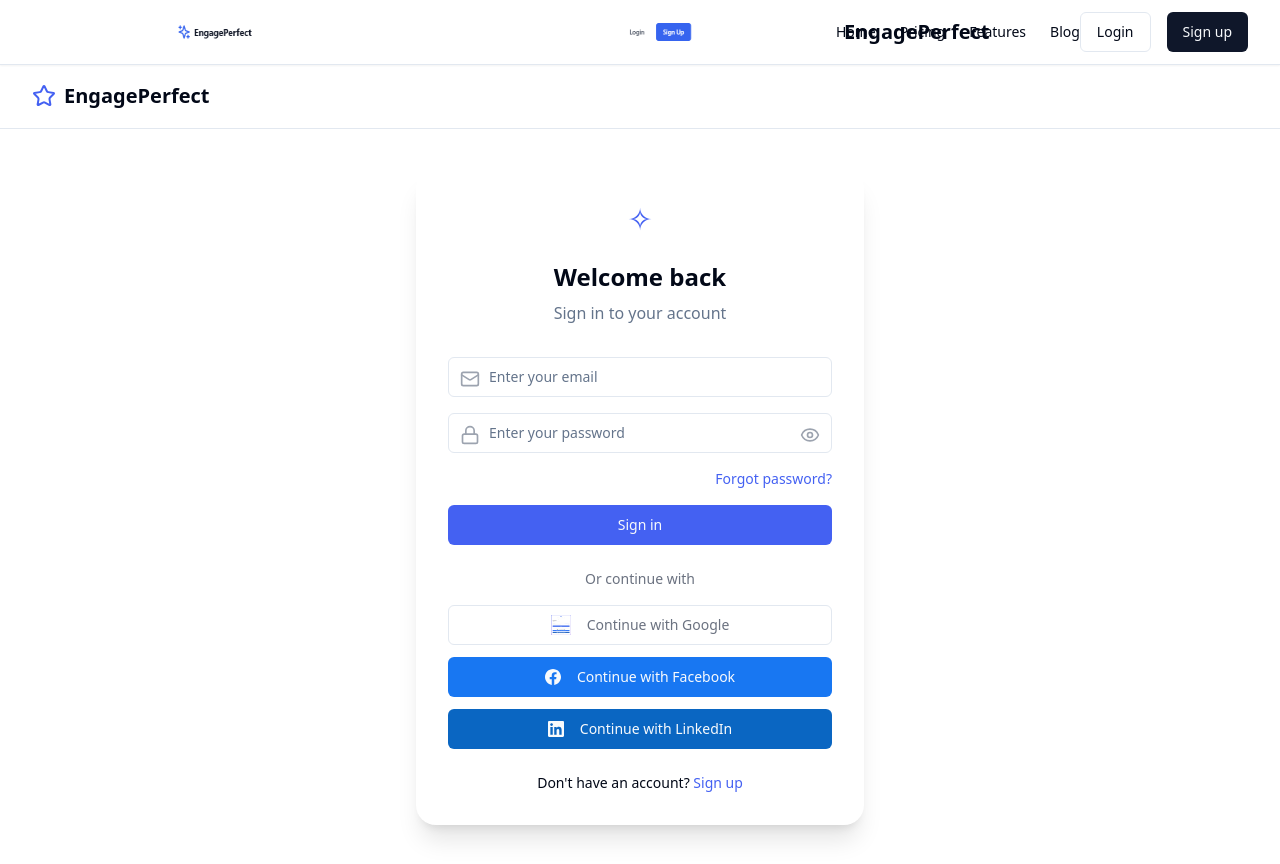
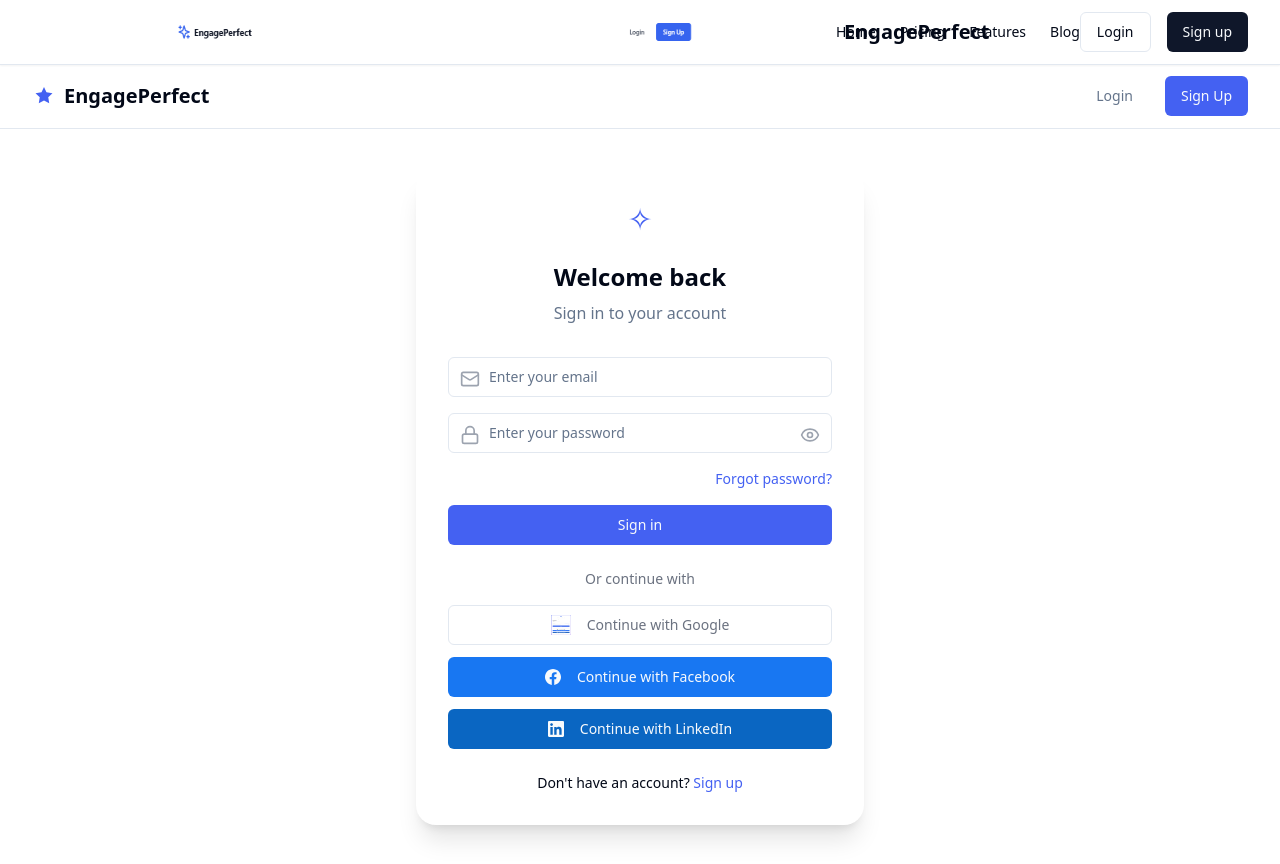
Before and after one commit to pkadima2/engage-media-analyzer, a React (Vite) app: page /auth in a window 1280 px wide. Built offline with nearby package versions, Linux system fonts and the light colour scheme.

Commit message:
Clean top and update logo
Removed unnecessary elements from the top section and updated the logo icon to the AI start icon as specified.
[skip gpt_engineer]

```diff
--- a/src/pages/Auth.tsx
+++ b/src/pages/Auth.tsx
@@ -1,11 +1,10 @@
-import { useState, useEffect } from "react";
+import { useState } from "react";
 import { useNavigate } from "react-router-dom";
 import { supabase } from "@/integrations/supabase/client";
 import { Alert, AlertDescription } from "@/components/ui/alert";
 import { Button } from "@/components/ui/button";
 import { Input } from "@/components/ui/input";
-import { Mail, Lock, Eye, EyeOff, User, Star } from "lucide-react";
-import { AuthError } from "@supabase/supabase-js";
+import { Mail, Lock, Eye, EyeOff, User } from "lucide-react";
 
 const Auth = () => {
   const navigate = useNavigate();
@@ -88,11 +87,30 @@ const Auth = () => {
   return (
     <div className="min-h-screen bg-background flex flex-col">
       {/* Header */}
-      <div className="w-full bg-background/95 backdrop-blur supports-[backdrop-filter]:bg-background/60 border-b">
-        <div className="container flex h-16 items-center">
+      <div className="w-full border-b">
+        <div className="container flex h-16 items-center justify-between">
           <div className="flex items-center space-x-2">
-            <Star className="h-6 w-6 text-[#4461F2]" />
-            <span className="font-bold text-xl">EngagePerfect</span>
+            <div className="text-[#4461F2]">
+              <svg width="24" height="24" viewBox="0 0 24 24" fill="none" xmlns="http://www.w3.org/2000/svg">
+                <path d="M12.0008 3L14.4608 8.34111L20.4848 9.16142L16.2428 13.3169L17.2208 19.3186L12.0008 16.5L6.78084 19.3186L7.75884 13.3169L3.51684 9.16142L9.54084 8.34111L12.0008 3Z" fill="currentColor"/>
+              </svg>
+            </div>
+            <span className="font-semibold text-xl">EngagePerfect</span>
+          </div>
+          <div className="flex items-center space-x-4">
+            <Button
+              variant="ghost"
+              className="text-muted-foreground"
+              onClick={() => setIsSignUp(false)}
+            >
+              Login
+            </Button>
+            <Button
+              className="bg-[#4461F2] hover:bg-[#4461F2]/90"
+              onClick={() => setIsSignUp(true)}
+            >
+              Sign Up
+            </Button>
           </div>
         </div>
       </div>
@@ -108,7 +126,7 @@ const Auth = () => {
             {isSignUp ? "Create account" : "Welcome back"}
           </h1>
           <p className="text-center text-muted-foreground mb-8">
-            {isSignUp ? "" : "Sign in to your account"}
+            {isSignUp ? "Sign up for your account" : "Sign in to your account"}
           </p>
 
           {errorMessage && (
```
